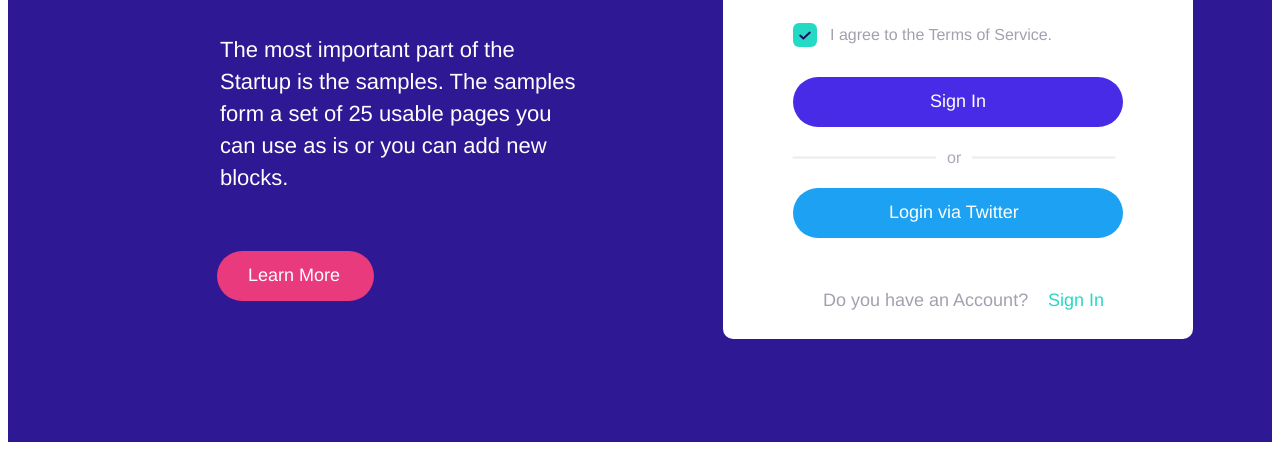
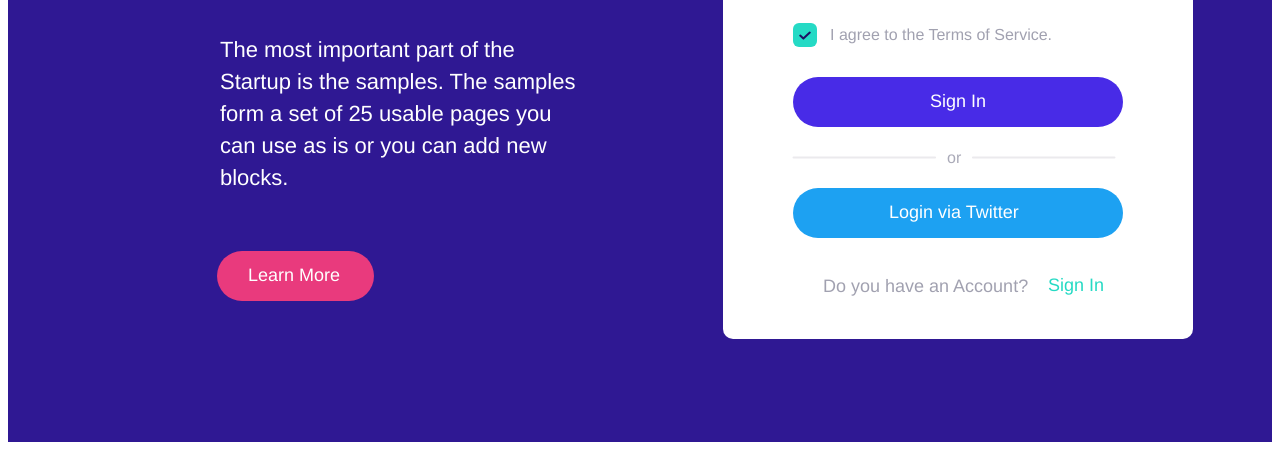
Before and after one commit to rupareddymasu/Figma-, a plain HTML site: page FIgma.html in a window 1280 px wide. Shown: the part 456-906 px from the top of the page. Drawn offline with Linux system fonts and the light colour scheme.

Commit message:
Update main.css

```diff
--- a/main.css
+++ b/main.css
@@ -28,7 +28,7 @@
 
 
    .textt {
-    top: 547px;
+    top: 532px;
     left: 325px;
     color: #25dac4;
     line-height: 28px;
@@ -50,7 +50,7 @@
 
   .Account {
     position: absolute;
-    top: 529px;
+    top: 515px;
     left: 100px;
     font-family: "DMSans-Medium", Helvetica;
     font-weight: 500;
```
